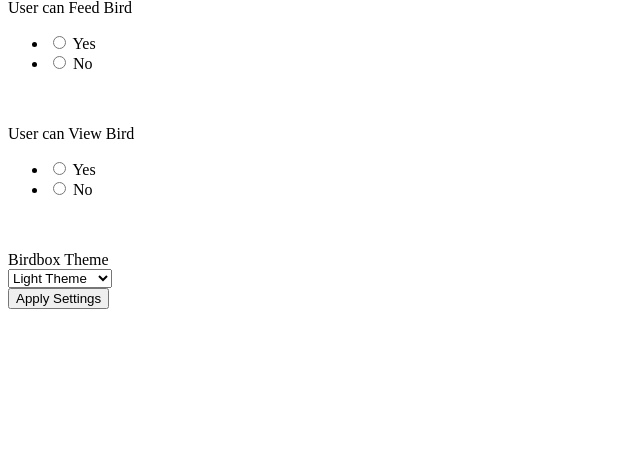
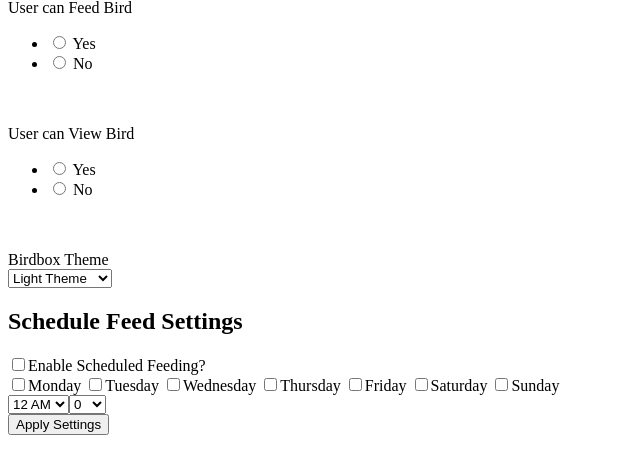
Before and after one commit to ASatiricalDalek/codenameBirdBox, a Flask app: template app/templates/settings.html in a window 1280 px wide. Shown: the part 111-585 px from the top of the page, without its empty margins (0-640 px from the left). Run offline with Flask 2, Linux system fonts and the light colour scheme; the template is opened without the code that fills it: values that come from a table or form of the project are taken from there, others are empty; some libraries are stand-ins or nearby versions.

Commit message:
Schedule feed form

```diff
--- a/app/forms.py
+++ b/app/forms.py
@@ -1,6 +1,6 @@
 # https://blog.miguelgrinberg.com/post/the-flask-mega-tutorial-part-iii-web-forms
 from flask_wtf import FlaskForm
-from wtforms import PasswordField, BooleanField, StringField, SubmitField, RadioField, SelectField
+from wtforms import PasswordField, BooleanField, StringField, SubmitField, RadioField, SelectField, BooleanField
 from wtforms.validators import DataRequired, EqualTo, ValidationError
 from app.models import users
 
@@ -28,4 +28,19 @@ class changeSettings(FlaskForm):
     canFeed = RadioField('User can Feed Bird', choices=(['True', 'Yes'], ['False', 'No']), validators=[DataRequired()])
     canView = RadioField('User can View Bird', choices=(['True', 'Yes'], ['False', 'No']), validators=[DataRequired()])
     themes = SelectField('Birdbox Theme', choices=(['light', 'Light Theme'], ['dark', 'Dark Theme'], ['contrast', 'High Contrast']), validators=[DataRequired()])
+    scheduledFeed = BooleanField('Enable Scheduled Feeding?')
+    feedDay_Monday = BooleanField('Monday')
+    feedDay_Tuesday = BooleanField('Tuesday')
+    feedDay_Wednesday = BooleanField('Wednesday')
+    feedDay_Thursday = BooleanField('Thursday')
+    feedDay_Friday = BooleanField('Friday')
+    feedDay_Saturday = BooleanField('Saturday')
+    feedDay_Sunday = BooleanField('Sunday')
+    feedHour = SelectField('Hour', choices=(['00', '12 AM'], ['01', '1 AM'], ['02', '2 AM'], ['03', '3 AM'], ['04', '4 AM'],
+                                            ['05', '5 AM'], ['06', '6 AM'], ['07', '7 AM'], ['08', '8 AM'], ['09', '9 AM'],
+                                            ['10', '10 AM'], ['11', '11 AM'], ['12', '12 PM'], ['13', '1 PM'],
+                                            ['14', '2 PM'], ['15', '3 PM'], ['16', '4 PM'], ['17', '5 PM'], ['18', ' 6 PM'],
+                                            ['19', '7 PM'], ['20', '8 PM'], ['21', '9 PM'], ['22', '10 PM'],
+                                            ['23', '11 PM']))
+    feedMinute = SelectField('Minute', choices=(['0', '0'], ['15', '15'], ['30', '30'], ['45', '45']))
     apply = SubmitField('Apply Settings')
--- a/app/models.py
+++ b/app/models.py
@@ -28,6 +28,11 @@ class attributes(db.Model):
     canFeed = db.Column(db.Integer)
     canView = db.Column(db.Integer)
     style = db.Column(db.String(32))
+    scheduleFeed = db.Column(db.Integer)
+    # 0 Represents Monday - 6 For Sunday
+    feedDays = db.Column(db.Integer)
+    feedHour = db.Column(db.Integer)
+    feedMinute = db.Column(db.Integer)
 
 
 @loginManager.user_loader
--- a/app/routes.py
+++ b/app/routes.py
@@ -142,6 +142,32 @@ def settings():
 
         attr.style = form.themes.data
 
+        if form.scheduledFeed.data == True:
+            attr.scheduleFeed = 1
+        else:
+            attr.scheduleFeed = 0
+
+        feedDays = ""
+        if form.feedDay_Monday.data:
+            feedDays = feedDays + "M"
+        if form.feedDay_Tuesday.data:
+            feedDays = feedDays + "T"
+        if form.feedDay_Wednesday.data:
+            feedDays = feedDays + "W"
+        if form.feedDay_Thursday.data:
+            feedDays = feedDays + "R"
+        if form.feedDay_Friday.data:
+            feedDays = feedDays + "F"
+        if form.feedDay_Saturday.data:
+            feedDays = feedDays + "S"
+        if form.feedDay_Sunday.data:
+            feedDays = feedDays + "U"
+
+        attr.feedDays = feedDays
+        attr.feedHour = form.feedHour.data
+        attr.feedMinute = form.feedMinute.data
+
+
         db.session.commit()
         flash("Settings updated")
         return render_template('settings.html', form=form, can_feed=can_feed, can_view=can_view)
--- a/app/templates/settings.html
+++ b/app/templates/settings.html
@@ -26,6 +26,19 @@
                 <br>
                 {{ form.themes }}
                 <br>
+                <h2>Schedule Feed Settings</h2>
+                {{ form.scheduledFeed }}{{ form.scheduledFeed.label }}
+                <br>
+                {{ form.feedDay_Monday }}{{ form.feedDay_Monday.label }}
+                {{ form.feedDay_Tuesday }}{{ form.feedDay_Tuesday.label }}
+                {{ form.feedDay_Wednesday }}{{ form.feedDay_Wednesday.label }}
+                {{ form.feedDay_Thursday }}{{ form.feedDay_Thursday.label }}
+                {{ form.feedDay_Friday }}{{ form.feedDay_Friday.label }}
+                {{ form.feedDay_Saturday }}{{ form.feedDay_Saturday.label }}
+                {{ form.feedDay_Sunday }}{{ form.feedDay_Sunday.label }}
+                <br>
+                {{ form.feedHour }}{{ form.feedMinute }}
+                <br>
                 {{ form.apply }}
             </p>
     </form>
```
Also changed, not shown: migrations/versions/267d90547b9b_fresh_db.py (renamed from migrations/versions/ff5f64e1c81c_init.py, +8 -4 lines), birdBox.db.
